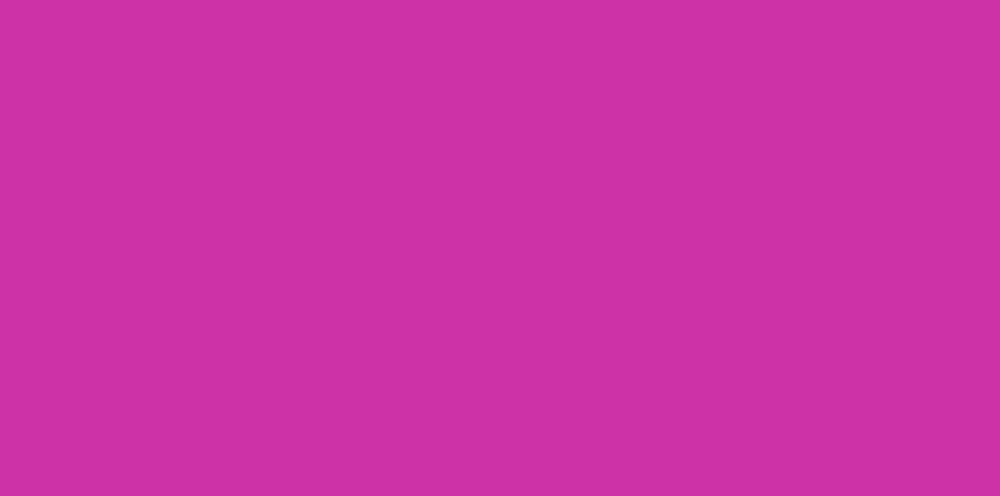
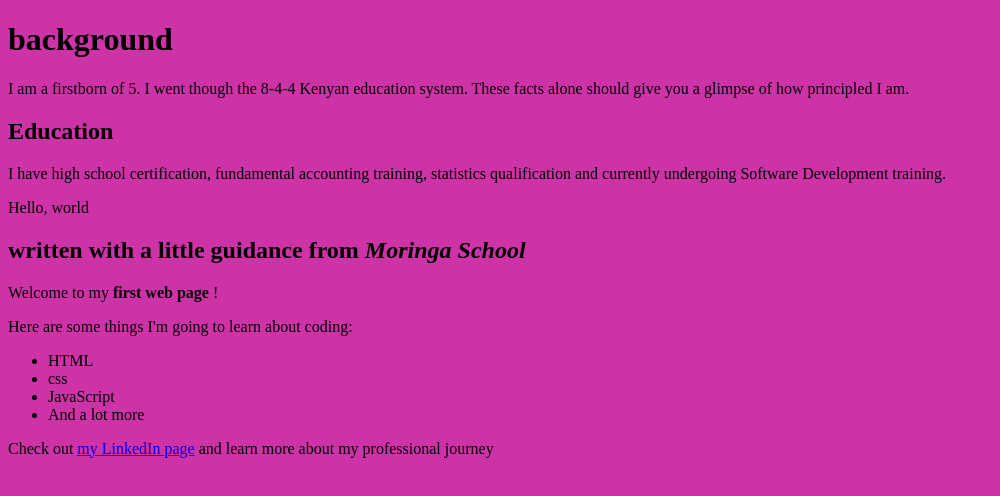
Before and after one commit to NessaAz/My-Personal-Portfolio, a plain HTML site: page about-me.html in a window 1280 px wide. Shown: the whole page, without its empty margins (0-1000 px from the left). Drawn offline with Linux system fonts and the light colour scheme.

Commit message:
add education, background and career path

```diff
--- a/about-me.html
+++ b/about-me.html
@@ -9,6 +9,23 @@
     <title>about me</title>
 </head>
 <body>
+    <h1>background</h1>
+    <p>I am a firstborn of 5. I went though the 8-4-4 Kenyan education system. These facts alone should give you a glimpse of how principled I am.</p>
+   <h2>Education</h2>
+   <p>I have high school certification, fundamental accounting training, statistics qualification and currently undergoing Software Development training.</p>
+
+    <p>Hello, world</p>
+    <h2>written with a little guidance from <em>Moringa School</em> </h2>
+    <p>Welcome to my <strong>first web page</strong> !</p>
+    <p>Here are some things I'm going to learn about coding:</p>
+    <ul>
+      <li>HTML</li>
+      <li>css</li>
+      <li>JavaScript</li>
+      <li>And a lot more</li>
+    </ul>
+    <p>Check out <a href="https://www.linkedin.com/in/vanessa-azenwa/">my LinkedIn page</a> and learn more about my professional journey</p>
+
 
 </body>
 </html>
```
